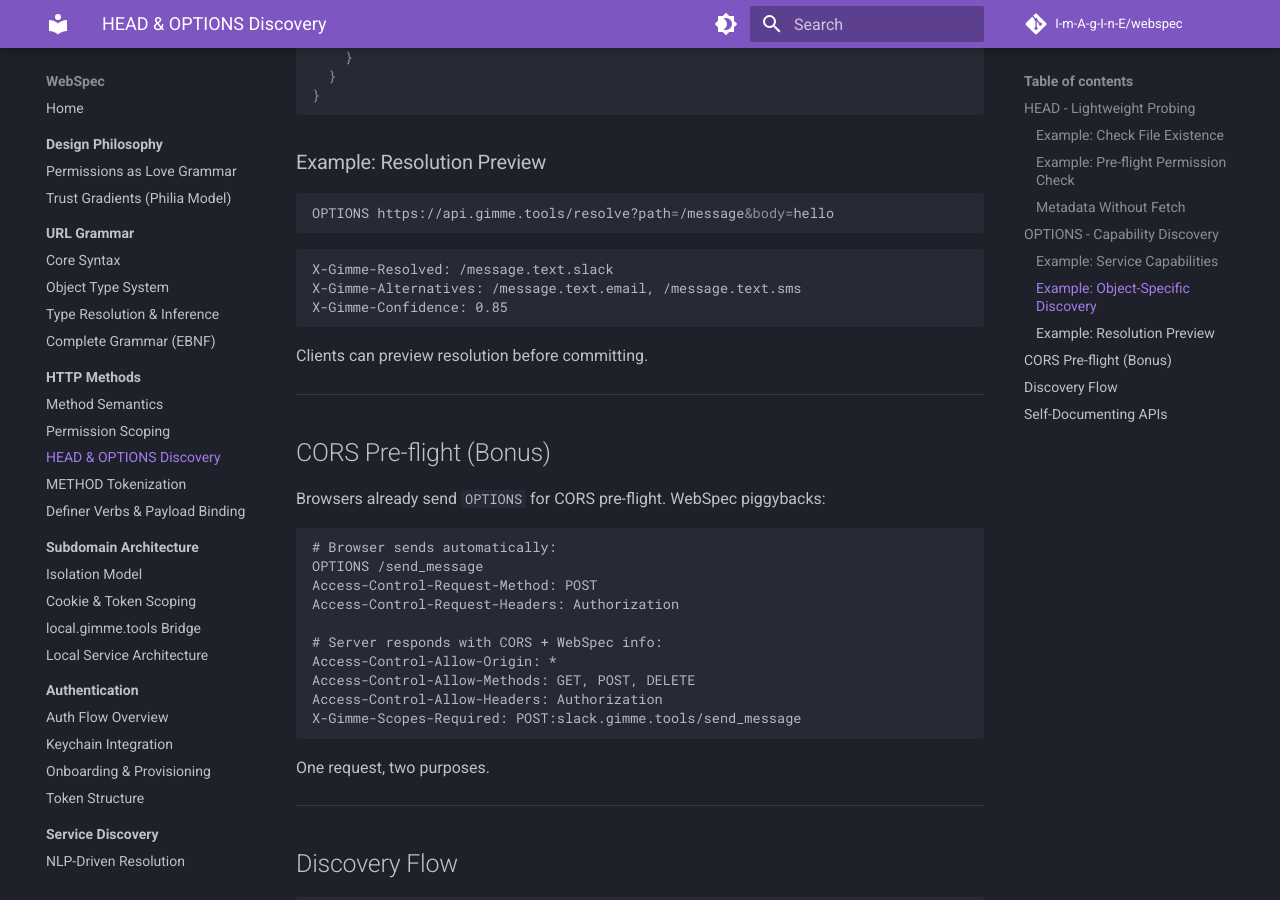
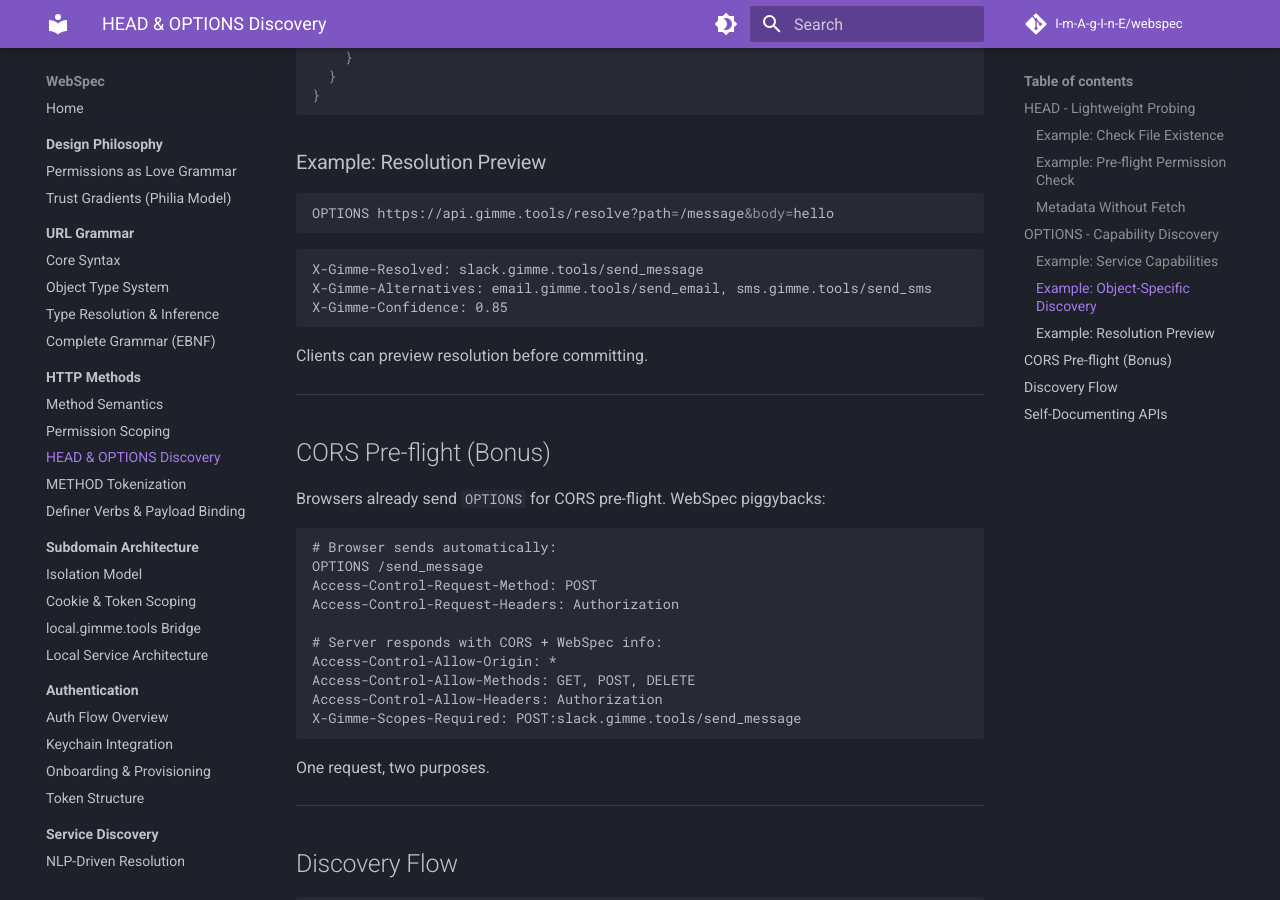
Before and after one commit to I-m-A-g-I-n-E/WebSpec, an MkDocs documentation site: the page built from docs/http-methods/head-options-discovery.md, in a window 1280 px wide and 900 px high, scrolled down 2982 px. Built offline with MkDocs 1.6.1 and Material for MkDocs 9.7.7, drawn with Linux system fonts in a browser that asks for light colours; comment, search, counter and statistics services are not loaded.

Commit message:
fix(docs): remove three-segment banned form in head-options + guard against it
The Resolution Preview example in head-options-discovery.md still used the
banned object.type.provider path form (/message.text.slack), which the
existing regression test missed because it only matched two-segment
substrings. Rewrite the example to the implementation's tool-name form and
extend test_no_banned_provider_suffix_repo_wide with a regex that also
catches three-segment object.type.provider forms repo-wide. Applied to the
wiki mirror as well.

````diff
--- a/docs/http-methods/head-options-discovery.md
+++ b/docs/http-methods/head-options-discovery.md
@@ -154,8 +154,8 @@ OPTIONS https://api.gimme.tools/resolve?path=/message&body=hello
 ```
 
 ```
-X-Gimme-Resolved: /message.text.slack
-X-Gimme-Alternatives: /message.text.email, /message.text.sms
+X-Gimme-Resolved: slack.gimme.tools/send_message
+X-Gimme-Alternatives: email.gimme.tools/send_email, sms.gimme.tools/send_sms
 X-Gimme-Confidence: 0.85
 ```
 
````
Also changed, not shown: wiki/http-methods/head-options-discovery.md (+2 -2 lines), 1 other file.
